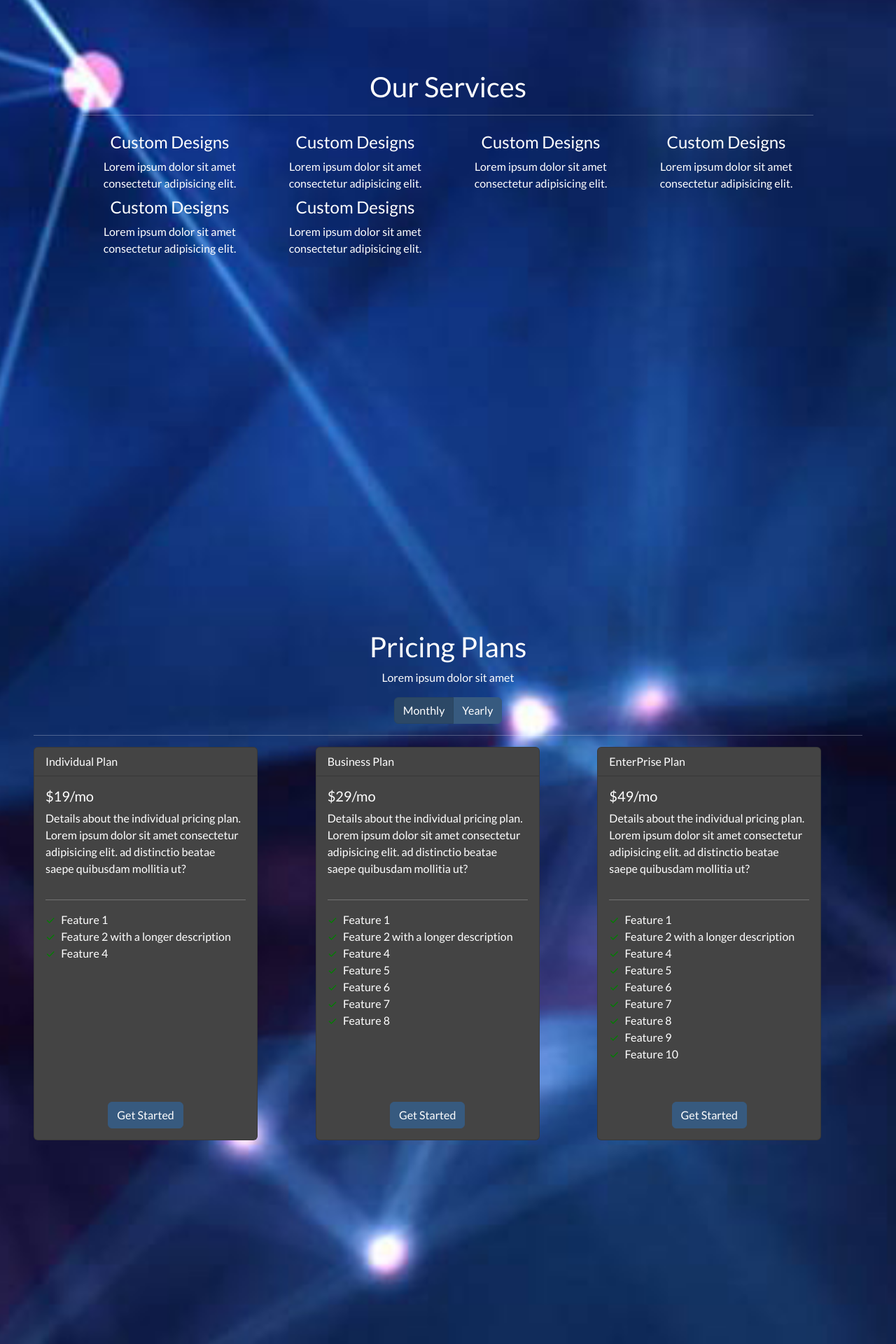
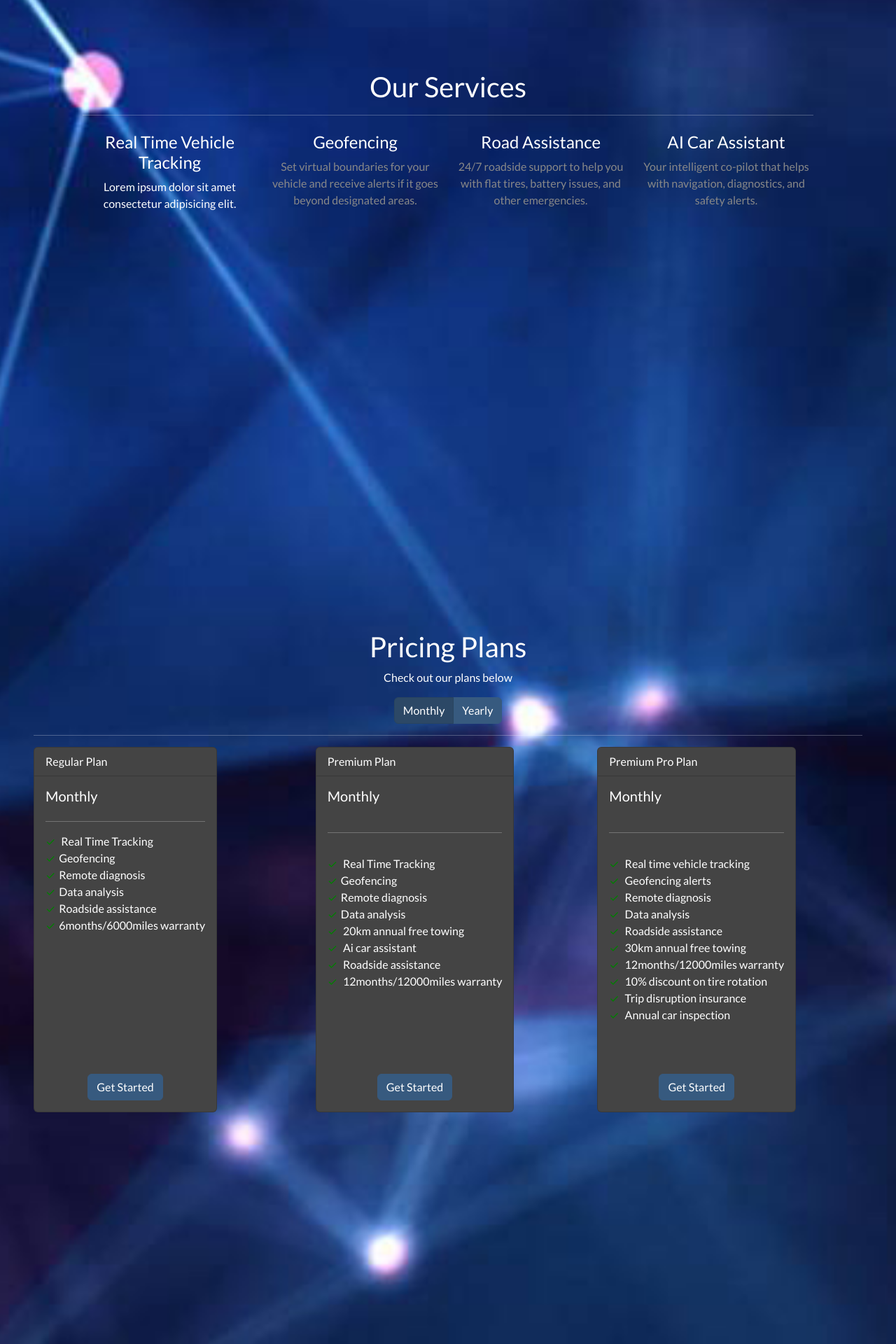
Before and after one commit to MsFT100/Pcee-front-end, a Django app: page / in a window 1280 px wide. Shown: the part 1500-3420 px from the top of the page at 70% size. Run offline with Django 5.2, Linux system fonts and the light colour scheme.

Commit message:
content update

```diff
--- a/pcee/main/templates/main.css
+++ b/pcee/main/templates/main.css
@@ -1,3 +1,28 @@
 nav {
     transition: top 0.5s ease-in-out; /* Adjust the duration and easing function as needed */
 }
+/* Webkit browsers (Chrome, Safari) */
+::-webkit-scrollbar {
+    width: 12px;
+}
+
+::-webkit-scrollbar-track {
+    background: #2c2c2c; /* Dark background for the track */
+}
+
+::-webkit-scrollbar-thumb {
+    background-color: #555; /* Dark gray thumb */
+    border-radius: 10px;
+    border: 3px solid #2c2c2c; /* Matches the track background */
+}
+
+/* Firefox */
+html {
+    scrollbar-width: thin;
+    scrollbar-color: #555 #2c2c2c;
+}
+
+/* Internet Explorer and Edge */
+body {
+    -ms-overflow-style: -ms-autohiding-scrollbar;
+}
--- a/pcee/main/templates/main/base.html
+++ b/pcee/main/templates/main/base.html
@@ -16,6 +16,33 @@
             background-size: cover; /* Adjusts the background image to cover the entire viewport */
             background-position: center; /* Centers the background image */
         }
+        /* Webkit browsers (Chrome, Safari) */
+        ::-webkit-scrollbar {
+            width: 12px;
+            height: 12px;
+        }
+
+        ::-webkit-scrollbar-track {
+            background: #2c2c2c; /* Dark background for the track */
+        }
+
+        ::-webkit-scrollbar-thumb {
+            background-color: #555; /* Dark gray thumb */
+            border-radius: 10px;
+            border: 3px solid #2c2c2c; /* Matches the track background */
+        }
+
+        /* Firefox */
+        * {
+            scrollbar-width: thin;
+            scrollbar-color: #555 #2c2c2c;
+        }
+
+        /* Internet Explorer and Edge */
+        body {
+            -ms-overflow-style: -ms-autohiding-scrollbar;
+        }
+
     </style>
 
 </head>
--- a/pcee/main/templates/main/index.html
+++ b/pcee/main/templates/main/index.html
@@ -22,39 +22,39 @@
         <div class="row gx-4 gx-lg-5 h-100 align-items-center justify-content-center text-center">
             <div class="col-lg-8 align-self-end">
                 <h1 class="text-white-75 font-weight-bold">
-                    Lorem ipsum dolor sit amet consectetur adipisicing elit.
+                    Revolutionizing Your Driving Experience
                 </h1>
                 <hr class="divider"/>
             </div>
             <div class="col-lg-8 align-self-baseline">
-                <p class="text-white-75 mb-5">Start Bootstrap can help you build better websites using the Bootstrap framework! Just download a theme and start customizing, no strings attached!</p>
+                <p class="text-white-75 mb-5">Discover advanced automotive solutions that keep you safe, informed, and in control. From AI assistants to real-time road assistance, we have everything you need to enhance your journey.</p>
                 <div class="d-flex justify-content-center">
-                    <a class="btn btn-primary btn-x1 mr-3" href="#contact-us">Get Started!</a>
+                    <a class="btn btn-primary btn-xl mr-3" href="#contact-us">Get Started!</a>
                     <span style="width: 20px;"></span>
-                    <a class="btn btn-outline-primary btn-x1" href="#about">Learn More</a>
+                    <a class="btn btn-outline-primary btn-xl" href="#about">Learn More</a>
                 </div>
-
             </div>
         </div>
     </div>
 </section>
+
 <section id="about">
     <div class="container px-4 px-lg-5 h-100">
         <div class="row gx-4 gx-lg-5 h-100 align-items-center justify-content-center text-center">
-            <h2 class="text-white-75 mb-5 ">About Us</h2>
+            <h2 class="text-white-75 mb-5">About Us</h2>
             <div class="row">
                 <div class="col-md-6">
                     <h2>We've got what you need!</h2>
-                    <p>Lorem ipsum dolor, sit amet consectetur adipisicing elit. Delectus porro ipsa voluptatem eius ab eum ratione exercitationem, quam dicta accusantium minima consectetur dignissimos quibusdam nihil molestias modi voluptas. Excepturi, harum.</p>
+                    <p>Our company is dedicated to providing innovative automotive solutions that enhance your driving experience. With a focus on cutting-edge technology and customer satisfaction, we offer a range of services from geofencing and road assistance to AI car assistants. Trust us to keep you safe, informed, and in control on the road.</p>
                 </div>
                 <div class="col-md-6">
                     <img src="path/to/image.jpg" class="img-fluid" alt="Company Image">
                 </div>
             </div>
         </div>
-
     </div>
 </section>
+
 <section id="services">
     <div class="container px-4 px-lg-5 h-100">
         <h2 class="text-center mt-0">Our Services</h2>
@@ -65,55 +65,39 @@
                     <div class="mb-2">
                         <i class="bi-laptop fs-1 text-primary"></i>
                     </div>
-                    <h3 class="h4 mb-2">Custom Designs</h3>
+                    <h3 class="h4 mb-2">Real Time Vehicle Tracking</h3>
                     <p class="texted-muted mb-0"> Lorem ipsum dolor sit amet consectetur adipisicing elit.</p>
                 </div>
             </div>
-            <div class="col-lg-3 col-md-6  text-center">
+            <div class="col-lg-3 col-md-6 text-center">
                 <div class="mt5">
                     <div class="mb-2">
                         <i class="bi-laptop fs-1 text-primary"></i>
                     </div>
-                    <h3 class="h4 mb-2">Custom Designs</h3>
-                    <p class="texted-muted mb-0"> Lorem ipsum dolor sit amet consectetur adipisicing elit.</p>
+                    <h3 class="h4 mb-2">Geofencing</h3>
+                    <p class="text-muted mb-0">Set virtual boundaries for your vehicle and receive alerts if it goes beyond designated areas.</p>
                 </div>
             </div>
-            <div class="col-lg-3 col-md-6  text-center">
+            <div class="col-lg-3 col-md-6 text-center">
                 <div class="mt5">
                     <div class="mb-2">
                         <i class="bi-laptop fs-1 text-primary"></i>
                     </div>
-                    <h3 class="h4 mb-2">Custom Designs</h3>
-                    <p class="texted-muted mb-0"> Lorem ipsum dolor sit amet consectetur adipisicing elit.</p>
+                    <h3 class="h4 mb-2">Road Assistance</h3>
+                    <p class="text-muted mb-0">24/7 roadside support to help you with flat tires, battery issues, and other emergencies.</p>
                 </div>
             </div>
-            <div class="col-lg-3 col-md-6  text-center">
+            <div class="col-lg-3 col-md-6 text-center">
                 <div class="mt5">
                     <div class="mb-2">
                         <i class="bi-laptop fs-1 text-primary"></i>
                     </div>
-                    <h3 class="h4 mb-2">Custom Designs</h3>
-                    <p class="texted-muted mb-0"> Lorem ipsum dolor sit amet consectetur adipisicing elit.</p>
+                    <h3 class="h4 mb-2">AI Car Assistant</h3>
+                    <p class="text-muted mb-0">Your intelligent co-pilot that helps with navigation, diagnostics, and safety alerts.</p>
                 </div>
             </div>
-            <div class="col-lg-3 col-md-6  text-center">
-                <div class="mt5">
-                    <div class="mb-2">
-                        <i class="bi-laptop fs-1 text-primary"></i>
-                    </div>
-                    <h3 class="h4 mb-2">Custom Designs</h3>
-                    <p class="texted-muted mb-0"> Lorem ipsum dolor sit amet consectetur adipisicing elit.</p>
-                </div>
-            </div>
-            <div class="col-lg-3 col-md-6  text-center">
-                <div class="mt5">
-                    <div class="mb-2">
-                        <i class="bi-laptop fs-1 text-primary"></i>
-                    </div>
-                    <h3 class="h4 mb-2">Custom Designs</h3>
-                    <p class="texted-muted mb-0"> Lorem ipsum dolor sit amet consectetur adipisicing elit.</p>
-                </div>
-            </div>
+
+
             <!-- Add more cards for other services -->
         </div>
     </div>
@@ -124,7 +108,7 @@
         <div class="row">
             <div class="col-md-12 text-center">
                 <h2>Pricing Plans</h2>
-                <p>Lorem ipsum dolor sit amet</p>
+                <p>Check out our plans below</p>
                 <div class="btn-group" role="group" aria-label="Pricing Toggle">
                     <button type="button" class="btn btn-primary active" id="monthly-toggle">Monthly</button>
                     <button type="button" class="btn btn-primary" id="yearly-toggle">Yearly</button>
@@ -135,17 +119,18 @@
         <div class="row justify-content-center">
             <div class="col-md-4 d-flex">
                 <div class="card text-white bg-secondary mb-3 " style="max-width: 20rem;">
-                    <div class="card-header">Individual Plan</div>
+                    <div class="card-header">Regular Plan</div>
                     <div class="card-body d-flex flex-column justify-content-between">
-                        <h5 class="card-title">$19/mo</h5>
-                        <p class="card-text">Details about the individual pricing plan.
-                            Lorem ipsum dolor sit amet consectetur adipisicing elit. ad distinctio beatae saepe quibusdam mollitia ut?
-                        </p>
+                        <h5 class="card-title">Monthly</h5>
+
                         <hr class="divider"/>
                         <ul class="list-unstyled">
-                            <li><span class="checkmark">&#10003;</span> Feature 1</li>
-                            <li><span class="checkmark">&#10003;</span> Feature 2 with a longer description</li>
-                            <li><span class="checkmark">&#10003;</span> Feature 4</li>
+                            <li><span class="checkmark">&#10003;</span> Real Time Tracking  </li>
+                            <li><span class="checkmark">&#10003;</span>Geofencing</li>
+                            <li><span class="checkmark">&#10003;</span>Remote diagnosis</li>
+                            <li><span class="checkmark">&#10003;</span>Data analysis</li>
+                            <li><span class="checkmark">&#10003;</span>Roadside assistance</li>
+                            <li><span class="checkmark">&#10003;</span>6months/6000miles warranty</li>
                             <br><br>
                             <br> <br> <br> <br> <br>
                         </ul>
@@ -157,21 +142,20 @@
             </div>
             <div class="col-md-4 d-flex">
                 <div class="card text-white bg-secondary mb-3" style="max-width: 20rem;">
-                    <div class="card-header">Business Plan</div>
+                    <div class="card-header">Premium Plan</div>
                     <div class="card-body d-flex flex-column justify-content-between">
-                        <h5 class="card-title">$29/mo</h5>
-                        <p class="card-text">Details about the individual pricing plan.
-                            Lorem ipsum dolor sit amet consectetur adipisicing elit. ad distinctio beatae saepe quibusdam mollitia ut?
-                        </p>
+                        <h5 class="card-title">Monthly</h5>
+
                         <hr class="divider"/>
                         <ul class="list-unstyled">
-                            <li><span class="checkmark">&#10003;</span> Feature 1</li>
-                            <li><span class="checkmark">&#10003;</span> Feature 2 with a longer description</li>
-                            <li><span class="checkmark">&#10003;</span> Feature 4</li>
-                            <li><span class="checkmark">&#10003;</span> Feature 5</li>
-                            <li><span class="checkmark">&#10003;</span> Feature 6</li>
-                            <li><span class="checkmark">&#10003;</span> Feature 7</li>
-                            <li><span class="checkmark">&#10003;</span> Feature 8</li>
+                            <li><span class="checkmark">&#10003;</span> Real Time Tracking  </li>
+                            <li><span class="checkmark">&#10003;</span>Geofencing</li>
+                            <li><span class="checkmark">&#10003;</span>Remote diagnosis</li>
+                            <li><span class="checkmark">&#10003;</span>Data analysis</li>
+                            <li><span class="checkmark">&#10003;</span> 20km annual free towing</li>
+                            <li><span class="checkmark">&#10003;</span> Ai car assistant</li>
+                            <li><span class="checkmark">&#10003;</span> Roadside assistance</li>
+                            <li><span class="checkmark">&#10003;</span> 12months/12000miles warranty</li>
                             <br><br><br>
                         </ul>
                         <div class="text-center mt-3">
@@ -182,23 +166,22 @@
             </div>
             <div class="col-md-4 d-flex">
                 <div class="card text-white bg-secondary mb-3" style="max-width: 20rem;">
-                    <div class="card-header">EnterPrise Plan</div>
+                    <div class="card-header">Premium Pro Plan</div>
                     <div class="card-body d-flex flex-column justify-content-between">
-                        <h5 class="card-title">$49/mo</h5>
-                        <p class="card-text">Details about the individual pricing plan.
-                            Lorem ipsum dolor sit amet consectetur adipisicing elit. ad distinctio beatae saepe quibusdam mollitia ut?
-                        </p>
+                        <h5 class="card-title">Monthly</h5>
+
                         <hr class="divider"/>
                         <ul class="list-unstyled">
-                            <li><span class="checkmark">&#10003;</span> Feature 1</li>
-                            <li><span class="checkmark">&#10003;</span> Feature 2 with a longer description</li>
-                            <li><span class="checkmark">&#10003;</span> Feature 4</li>
-                            <li><span class="checkmark">&#10003;</span> Feature 5</li>
-                            <li><span class="checkmark">&#10003;</span> Feature 6</li>
-                            <li><span class="checkmark">&#10003;</span> Feature 7</li>
-                            <li><span class="checkmark">&#10003;</span> Feature 8</li>
-                            <li><span class="checkmark">&#10003;</span> Feature 9</li>
-                            <li><span class="checkmark">&#10003;</span> Feature 10</li>
+                            <li><span class="checkmark">&#10003;</span> Real time vehicle tracking</li>
+                            <li><span class="checkmark">&#10003;</span> Geofencing alerts</li>
+                            <li><span class="checkmark">&#10003;</span> Remote diagnosis</li>
+                            <li><span class="checkmark">&#10003;</span> Data analysis</li>
+                            <li><span class="checkmark">&#10003;</span> Roadside assistance</li>
+                            <li><span class="checkmark">&#10003;</span> 30km annual free towing</li>
+                            <li><span class="checkmark">&#10003;</span> 12months/12000miles warranty</li>
+                            <li><span class="checkmark">&#10003;</span> 10% discount on tire rotation</li>
+                            <li><span class="checkmark">&#10003;</span> Trip disruption insurance</li>
+                            <li><span class="checkmark">&#10003;</span> Annual car inspection</li>
                             <br>
                         </ul>
                         <div class="text-center mt-3">
```
Also changed, not shown: 12 other files.
